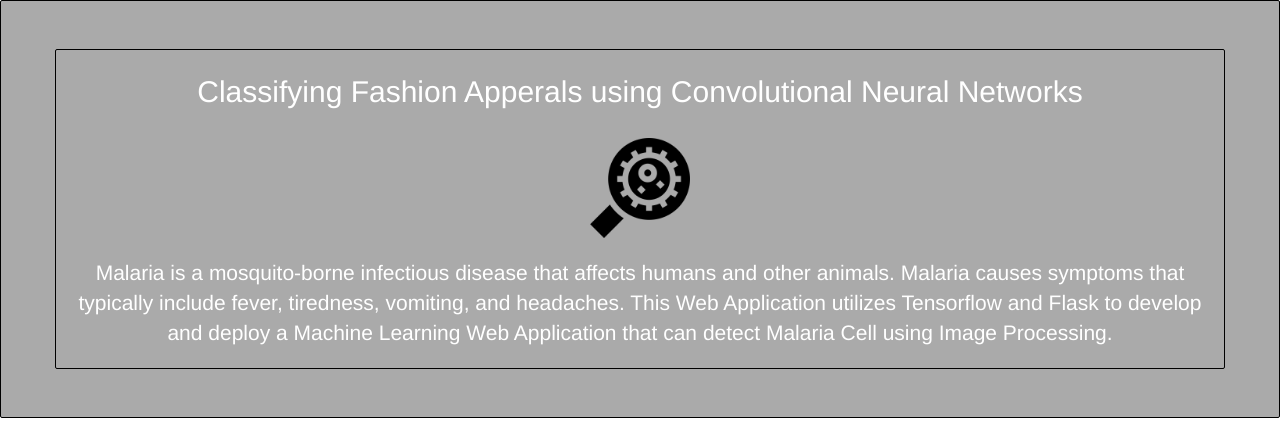
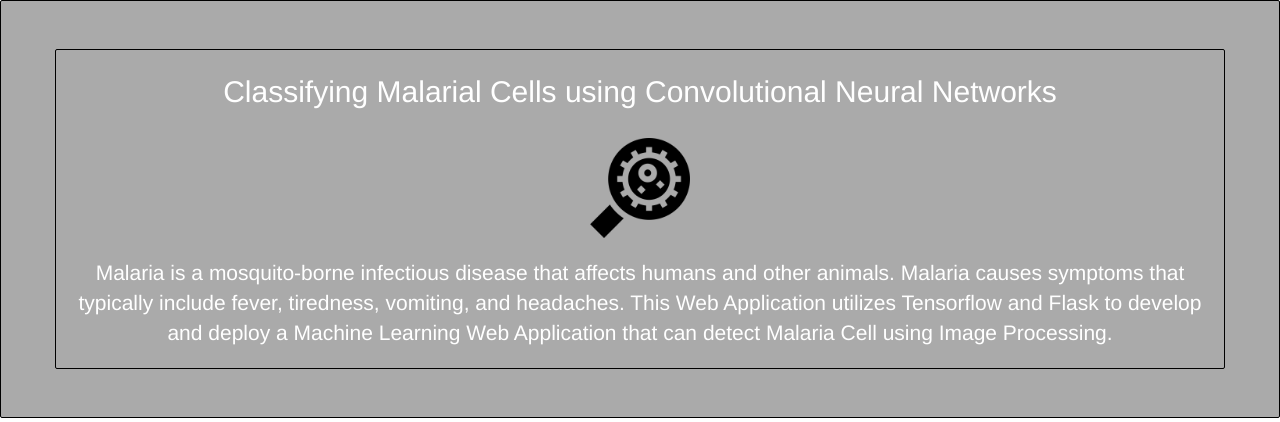
Before and after one commit to Saurabh-DS/FashionClassifier, a Flask app: page / in a window 1280 px wide. Shown: the top 422 px of the page. Run offline with Flask 2, Linux system fonts and the light colour scheme; some libraries are stand-ins or nearby versions.

Commit message:
Update FashionClassifier2.html

```diff
--- a/templates/FashionClassifier2.html
+++ b/templates/FashionClassifier2.html
@@ -14,7 +14,7 @@
 
 <div class="jumbotron jumbotron-fluid bg-info text-white text-center" style="background: #AAA;">
     <div class="container">
-        <h2 class="display-2">Classifying Fashion Apperals using Convolutional Neural Networks</h2>
+        <h2 class="display-2">Classifying Malarial Cells using Convolutional Neural Networks</h2>
         <br>
         <img src="{{url_for('static', filename='disease.png')}}" align="middle" width=100 height=100/>
         <br><br>
```
